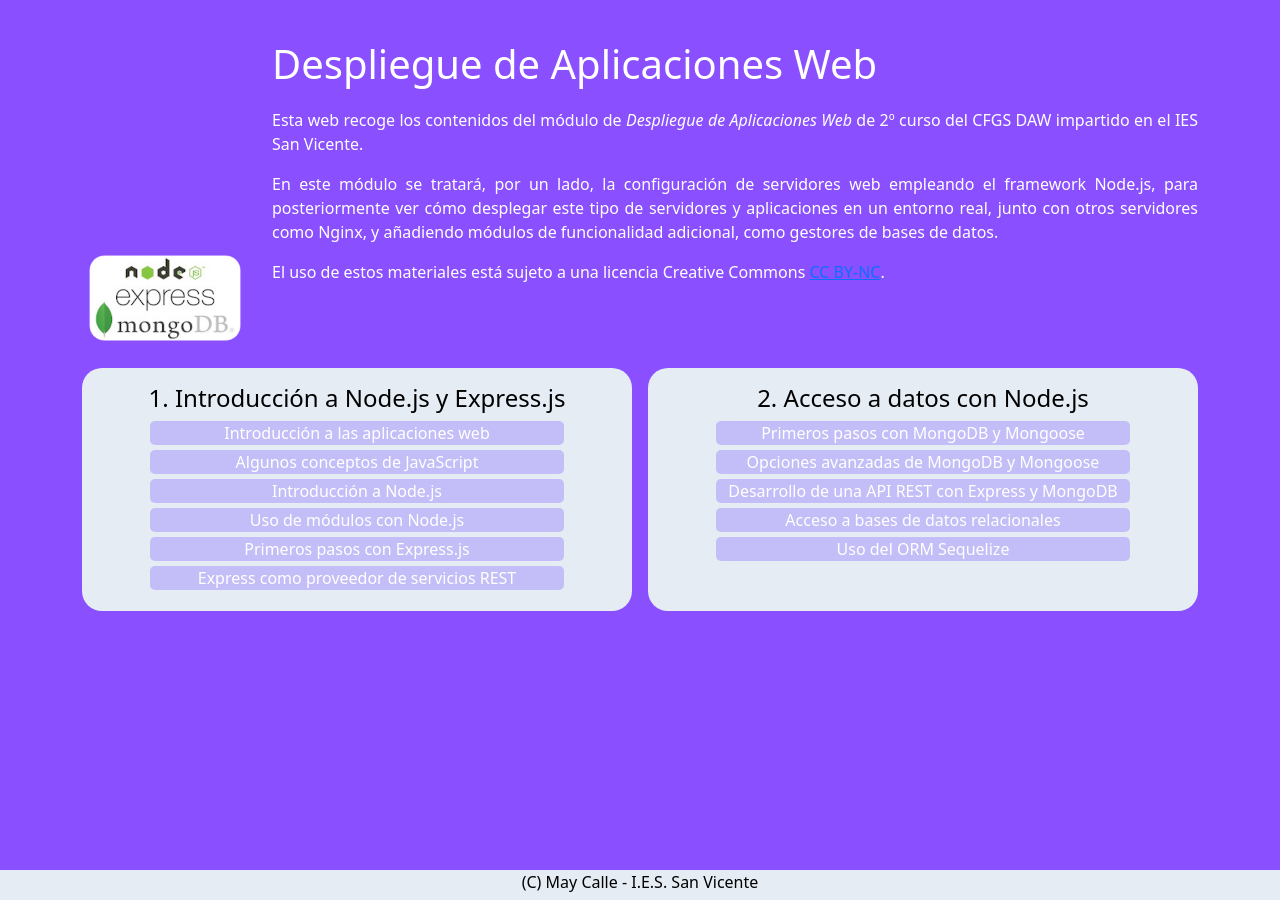
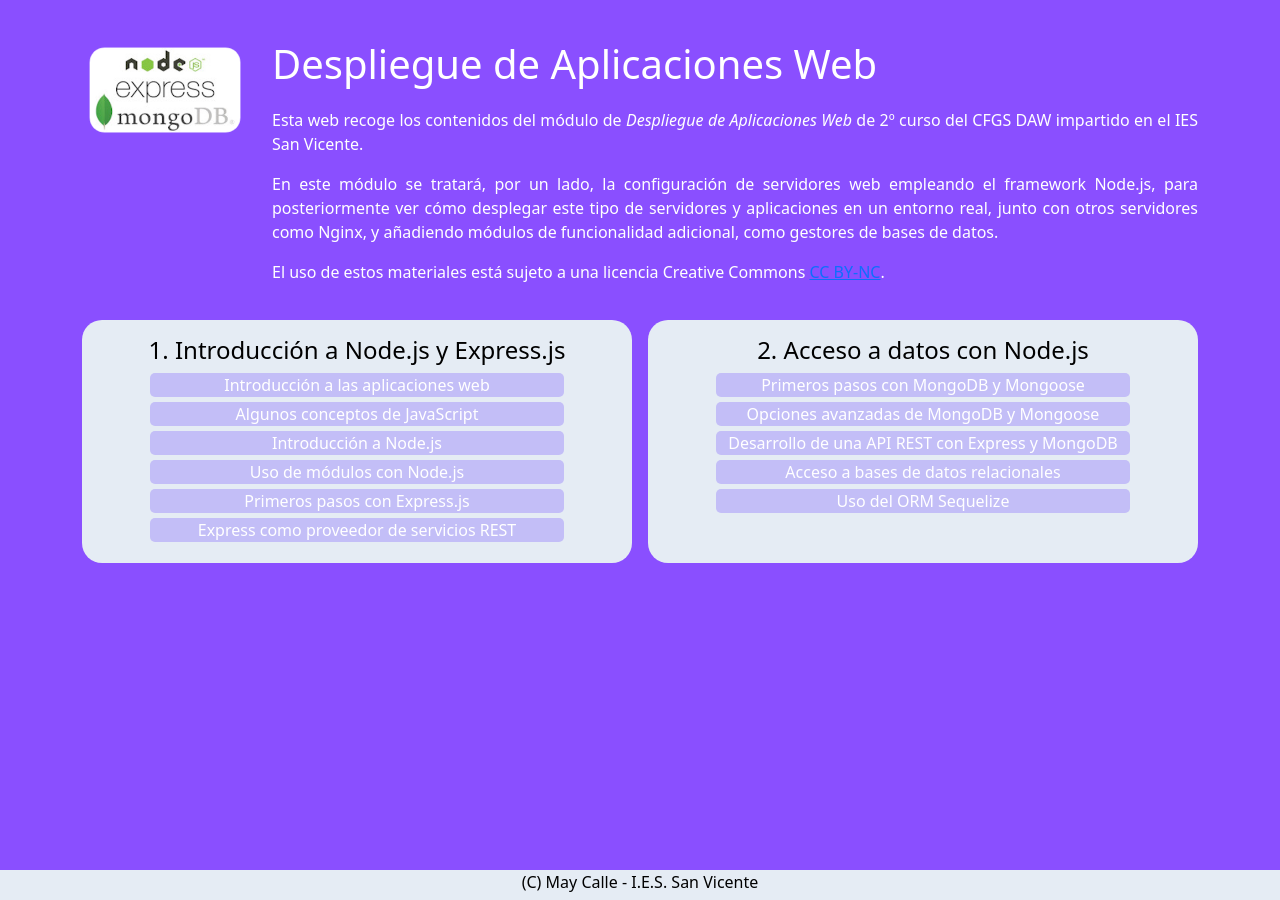
Before and after one commit to maycalle/despliegue, a Jekyll site: the page built from index.html, in a window 1280 px wide. Built offline with Jekyll 4.4.1, drawn with Linux system fonts in a browser that asks for light colours.

Commit message:
centrnado logo

```diff
--- a/css/normal.css
+++ b/css/normal.css
@@ -13,7 +13,7 @@
 }
 
 .logo {
-    padding-top: 20%;
+    padding-top: 20px;
 }
 
 h1
```
